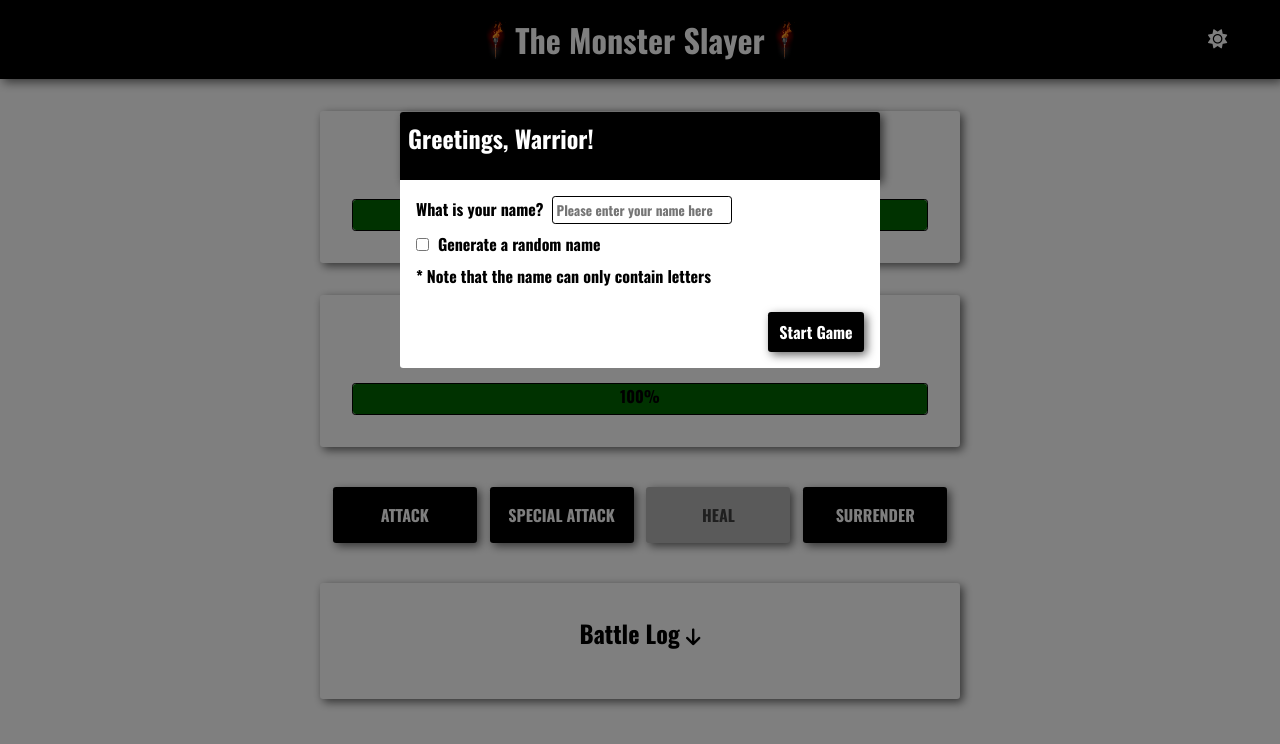
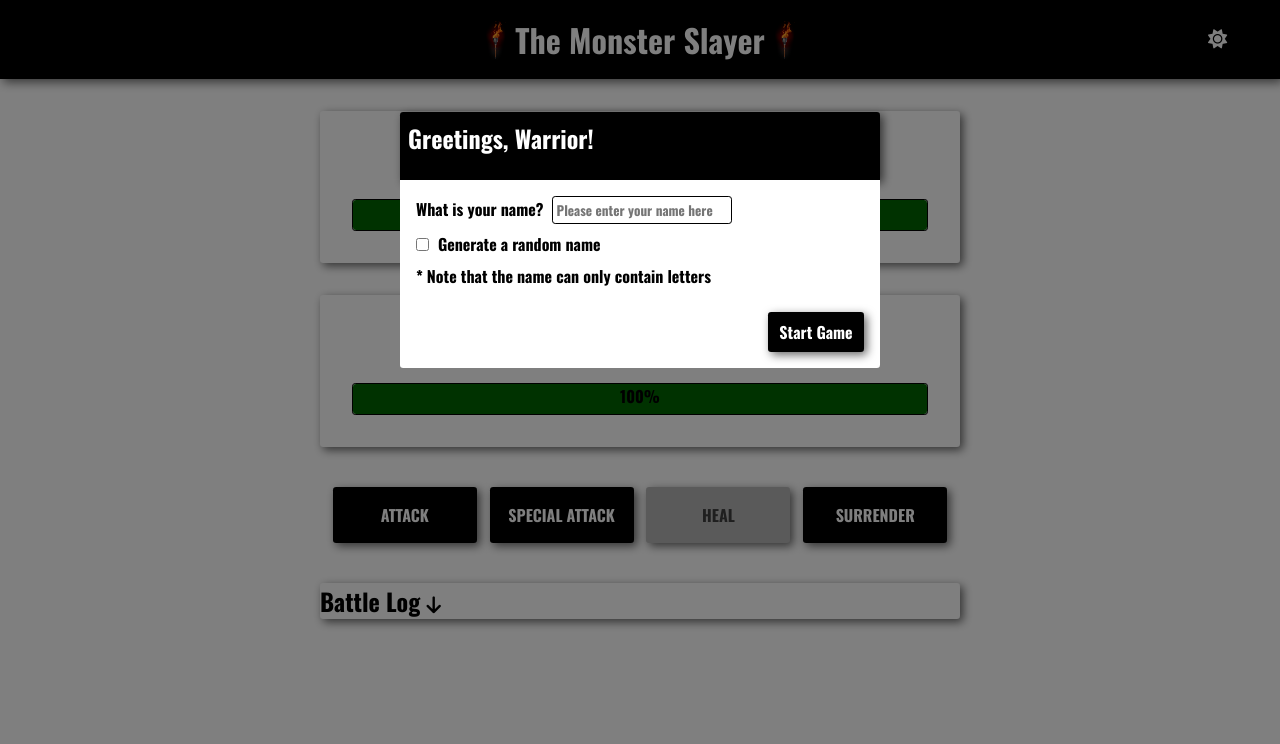
Before and after one commit to erikismyname/the-monster-slayer, a Vue app: page / in a window 1280 px wide. Shown: the top 744 px of the page. Built offline with nearby package versions, Linux system fonts and the light colour scheme.

Commit message:
Modify main.css file

```diff
--- a/src/assets/styles/main.css
+++ b/src/assets/styles/main.css
@@ -41,20 +41,26 @@ section {
     margin: 2rem auto;
 }
 
-section:not(.battle-controls) {
+.container {
     padding: 2rem;
     text-align: center;
 }
 
-section:not(.battle-controls).dark {
-    background-color: #252525;
+.container.dark {
+    background-color: #353535;
     color: white;
+}
+
+.container,
+.app {
+    transition: background-color .3s ease-in-out;
 }
 
 .app {
     min-height: 100vh;
+    padding-bottom: 2rem;
 }
 
 .app.dark {
-    background-color: #1b1b1b;
+    background-color: #252525;
 }
```
